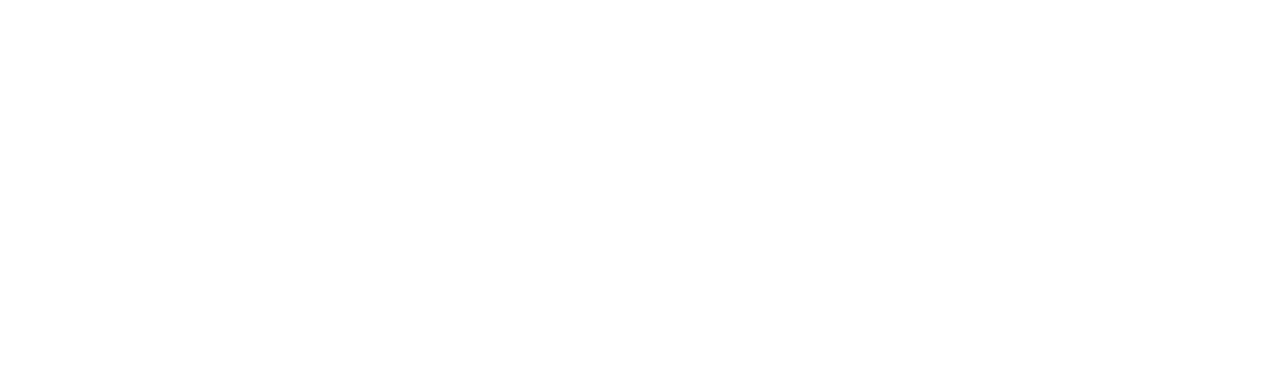
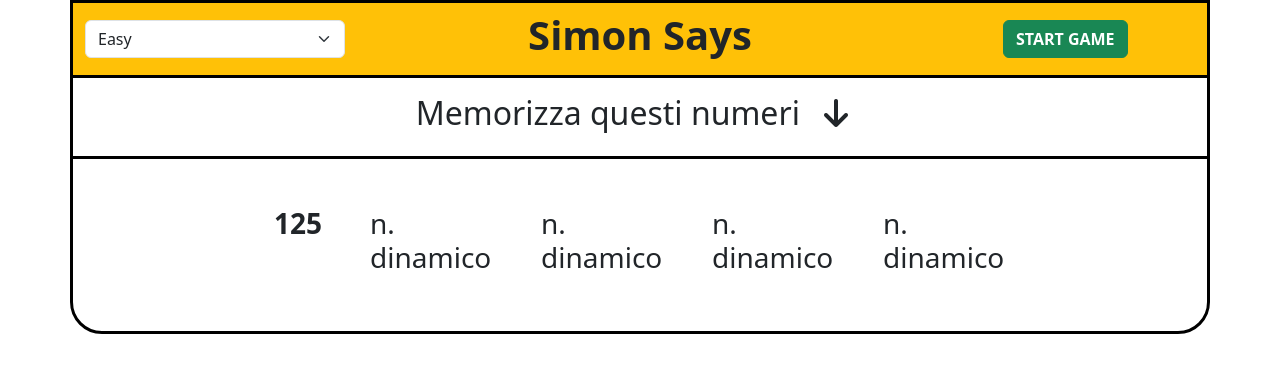
Before and after one commit to MarcoMazzilli/js-simon, a plain HTML site: page index.html in a window 1280 px wide. Drawn offline with nearby package versions, Linux system fonts and the light colour scheme.

Commit message:
[Add] Grafic layout + function random n.

```diff
--- a/assets/script.js
+++ b/assets/script.js
@@ -1 +1,24 @@
-console.log(document.title);
+// ===================
+//      GLOBAL
+// ===================
+
+
+
+
+// ===================
+//      EVENTS
+// ===================
+
+
+
+
+// ===================
+//      FUNCTION
+// ===================
+
+function generateRandomNumbers(max) { //Max sarà determinato dal livello.
+
+  const randomNumber = Math.floor(Math.random()* max - 1 + 1) + 1
+
+  return randomNumber
+}
--- a/index.html
+++ b/index.html
@@ -5,11 +5,55 @@
   <meta http-equiv="X-UA-Compatible" content="IE=edge">
   <meta name="viewport" content="width=device-width, initial-scale=1.0">
   <title>Simon Says</title>
+  <link href="https://cdn.jsdelivr.net/npm/bootstrap@5.3.0-alpha2/dist/css/bootstrap.min.css" rel="stylesheet" integrity="sha384-aFq/bzH65dt+w6FI2ooMVUpc+21e0SRygnTpmBvdBgSdnuTN7QbdgL+OapgHtvPp" crossorigin="anonymous">
+  <link rel="stylesheet" href="https://cdnjs.cloudflare.com/ajax/libs/font-awesome/6.4.0/css/all.min.css">
+
 </head>
 <body>
 
+  <header>
+    <div class="container bg-warning border border-3 border-black border-bottom-0">
+      <div class="row row-cols-3 text-center py-2">
+
+        <div class="col-3 align-items-center d-flex justify-content-center">
+          <select class="form-select">
+            <option selected value="0">Easy</option>
+            <option value="1">Medium</option>
+            <option value="2">Hard</option>
+          </select>
+        </div>
+
+        <div class="col-6 align-items-center d-flex justify-content-center">
+          <h1 class="fw-bold">Simon Says</h1>
+        </div>
+
+        <div class="col-3 align-items-center d-flex justify-content-center">
+          <button type="button" class="btn btn-success fw-bold fs-6">START GAME</button>
+        </div>
+      </div>
+
+    </div>
+  </header>
+
+  <main>
+    <div class="container justify-content-center d-flex py-3 border border-3 border-black border-bottom-0">
+      <h2 class="fw-medium">Memorizza questi numeri <span class="px-3"><i class="fa-solid fa-arrow-down fa-bounce"></i></span></h2>
+    </div>
+    <div class="container border border-3 rounded-bottom-5 border-black">
+      <div class="row d-flex justify-content-center">
+        <div id="numbersContainerOutput" class="col-8 d-flex gap-5 justify-content-center py-5">
+          <h3 class="fw-bolder">125</h3>
+          <h3>n. dinamico</h3>
+          <h3>n. dinamico</h3>
+          <h3>n. dinamico</h3>
+          <h3>n. dinamico</h3>
+        </div>
+      </div>
+    </div>
+  </main>
 
   <!-- script -->
   <script src="assets/script.js"></script>
+  <script src="https://cdn.jsdelivr.net/npm/bootstrap@5.3.0-alpha2/dist/js/bootstrap.bundle.min.js" integrity="sha384-qKXV1j0HvMUeCBQ+QVp7JcfGl760yU08IQ+GpUo5hlbpg51QRiuqHAJz8+BrxE/N" crossorigin="anonymous"></script>
 </body>
 </html>
```
